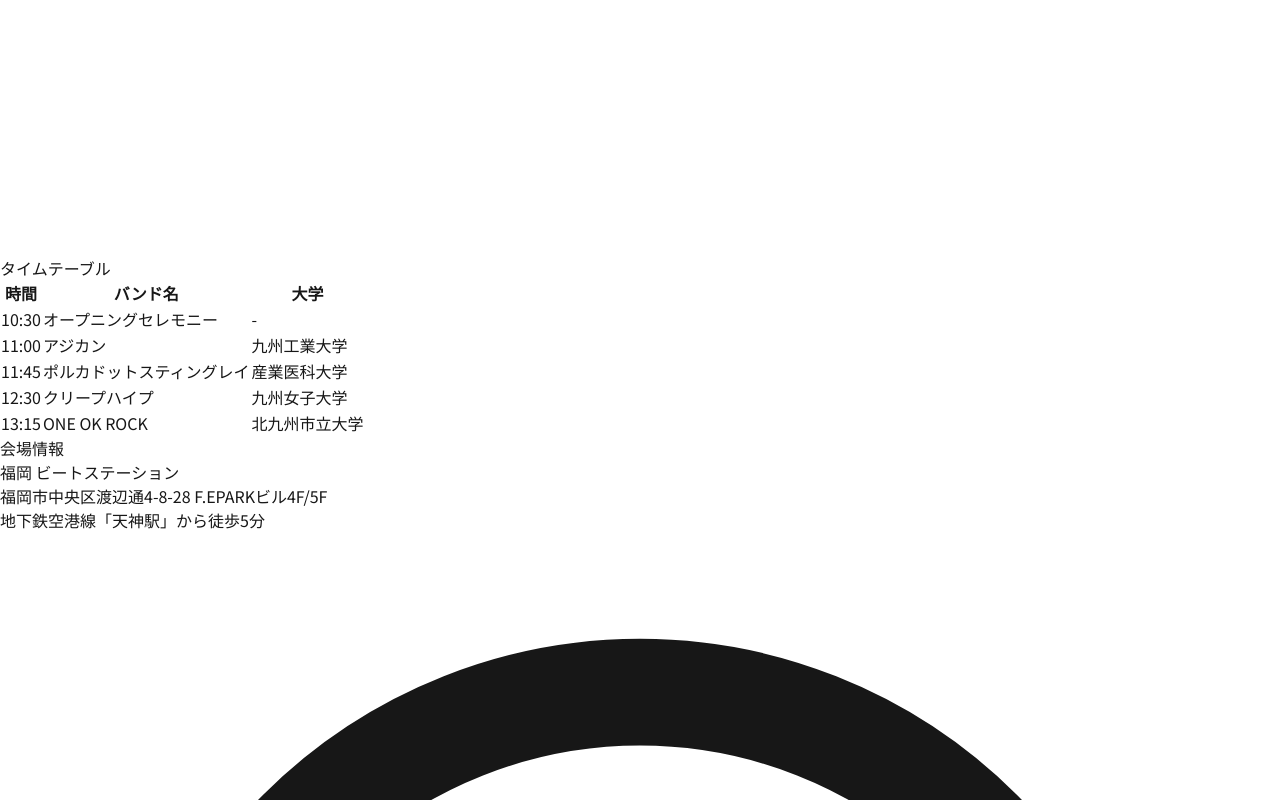
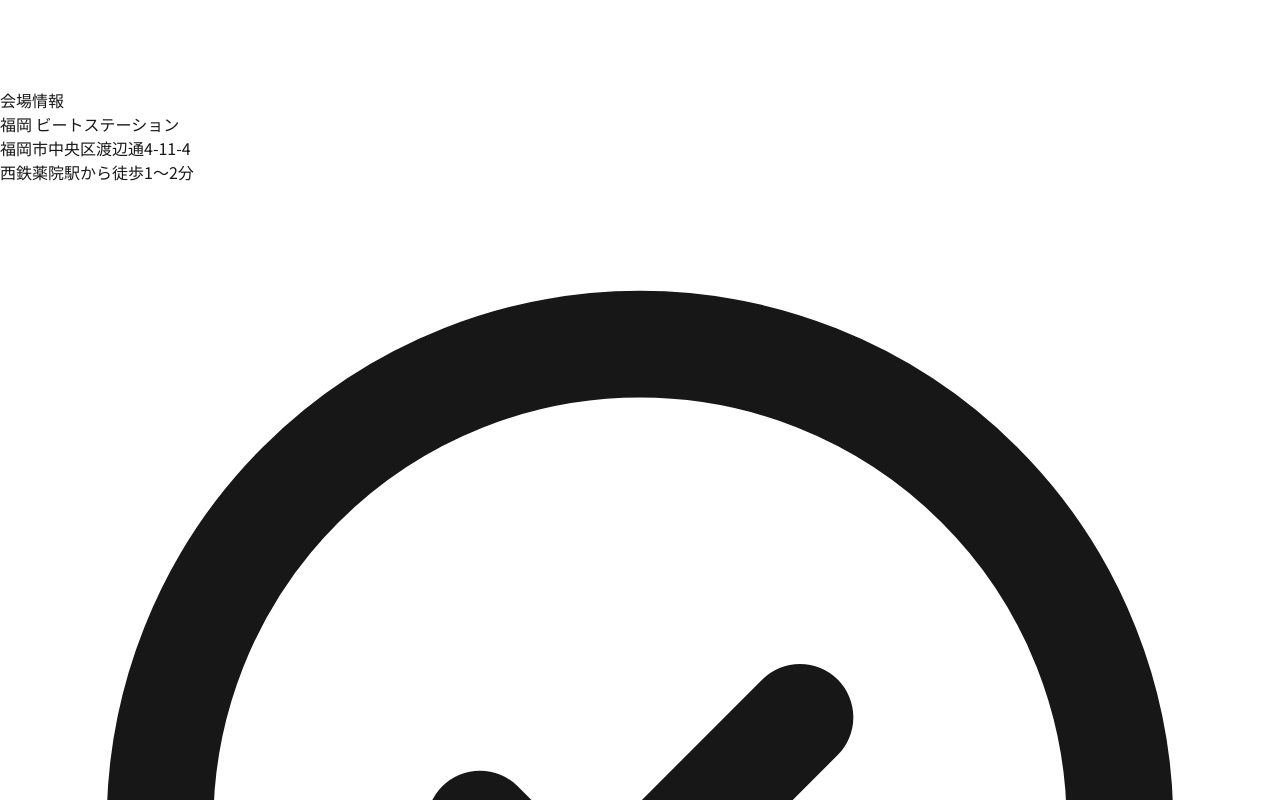
Before and after one commit to uta-s-dao/OpenLive, a Next.js app: page / in a window 1280 px wide. Shown: the part 1480-2280 px from the top of the page. Built offline with nearby package versions, Linux system fonts and the light colour scheme.

Commit message:
fix:Livehouse location

```diff
--- a/src/app/components/timeTableData.js
+++ b/src/app/components/timeTableData.js
@@ -52,7 +52,7 @@
   ];
 
   return (
-    <div className='bg-white shadow-md overflow-hidden pt-20'>
+    <div className='bg-white shadow-md overflow-hidden pt-20 container mx-auto px-4'>
       <h2 className='section-title'>タイムテーブル</h2>
       {/* PC表示用のテーブル */}
       {!isMobile && (
--- a/src/app/page.tsx
+++ b/src/app/page.tsx
@@ -2,14 +2,9 @@
 import Link from "next/link";
 import Image from "next/image";
 // import ArtistsList from "./components/ArtistsList";
-import CountdownTimer from "./components/CountdownTimer";
 import HighlightsSection from "./components/HighlightsSection";
-import ResponsiveTimeTable from "./components/timeTableData";
 
 export default function Home() {
-  // イベント日を将来の日付に設定
-  const eventDate = new Date("2025-09-10T10:30:00");
-
   return (
     <>
       {/* ヒーローセクション */}
@@ -34,15 +29,18 @@
           </div>
         </div>
         <div className='container relative z-10 text-center px-4 py-8 animate-fade-in'>
-          <h1 className='text-4xl sm:text-5xl md:text-7xl font-black bg-gradient-to-r from-red-500 to-red-400 bg-clip-text text-transparent'>
-            オープンライブ
-            <span className='text-red-450'>2025</span>
+          <h1
+            className='text-5xl pt-40 sm:text-6xl md:text-8xl text-[#00E5FF] font-bold
+           drop-shadow-lg '
+          >
+            学生の今が,
           </h1>
-          <p className='text-lg md:text-xl text-blue mb-8 max-w-2xl mx-auto drop-shadow-md font-medium'>
-            キャンパスの枠を超えて、音楽でつながる
+          <h1 className='text-5xl pt-1 sm:text-6xl md:text-8xl  drop-shadow-lg text-[#00E5FF] font-bold'>
+            音になる
+          </h1>
+          <p className='text-2xl md:text-2xl text-blue-200 pt-10 mb-8 max-w-2xl mx-auto drop-shadow-md font-medium'>
+            2025-8-20
           </p>
-
-          <CountdownTimer targetDate={eventDate} />
         </div>
       </section>
 
@@ -91,8 +89,6 @@
           </div>
         </div>
       </section>
-      {/* タイムテーブルプレビュー */}
-      <ResponsiveTimeTable />
 
       {/* Artists Section
       <ArtistsList /> */}
@@ -117,9 +113,9 @@
                 福岡 ビートステーション
               </h3>
               <p className='text-gray-700 mb-4'>
-                福岡市中央区渡辺通4-8-28 F.EPARKビル4F/5F
+                福岡市中央区渡辺通4-11-4
                 <br />
-                地下鉄空港線「天神駅」から徒歩5分
+                西鉄薬院駅から徒歩1〜2分
               </p>
 
               <div className='space-y-4 mb-6'>
@@ -137,7 +133,7 @@
                       d='M9 12l2 2 4-4m6 2a9 9 0 11-18 0 9 9 0 0118 0z'
                     />
                   </svg>
-                  <span>収容人数: 約600名</span>
+                  <span>収容人数: 365名</span>
                 </div>
                 <div className='flex items-start'>
                   <svg
@@ -173,7 +169,10 @@
                 </div>
               </div>
 
-              <Link href='/venue' className='button-secondary'>
+              <Link
+                href='https://www.google.com/maps/place/%E3%80%92810-0004+%E7%A6%8F%E5%B2%A1%E7%9C%8C%E7%A6%8F%E5%B2%A1%E5%B8%82%E4%B8%AD%E5%A4%AE%E5%8C%BA%E6%B8%A1%E8%BE%BA%E9%80%9A%EF%BC%94%E4%B8%81%E7%9B%AE%EF%BC%91%EF%BC%91%E2%88%92%EF%BC%94+BEAT+STATION/@33.5839722,130.4015995,16z/data=!4m6!3m5!1s0x35419199451e2459:0xdf0388402e1e3db7!8m2!3d33.5839722!4d130.4015995!16s%2Fg%2F1td7l23p?utm_campaign=ml-sul'
+                className='button-secondary'
+              >
                 会場の詳細を見る
               </Link>
             </div>
```
